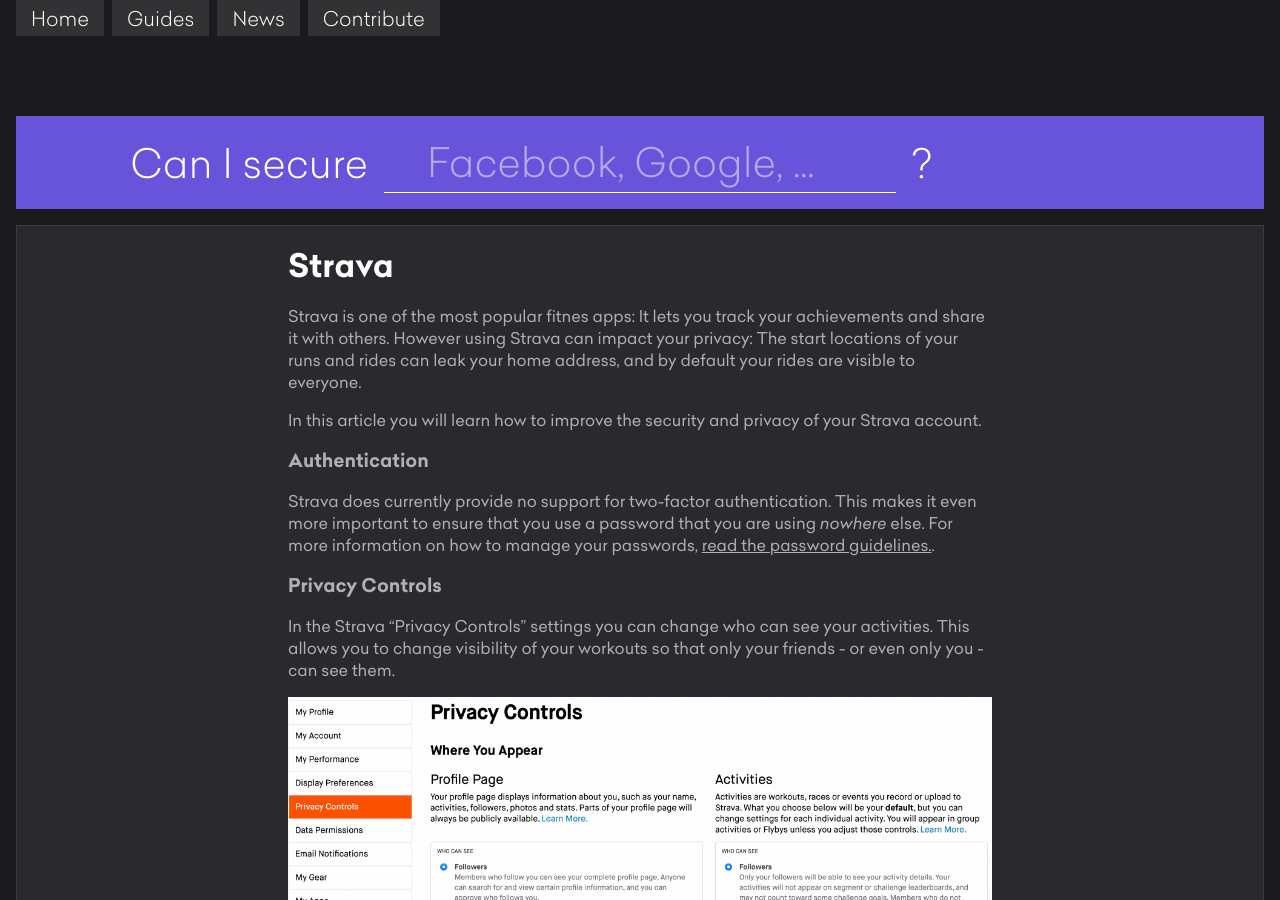
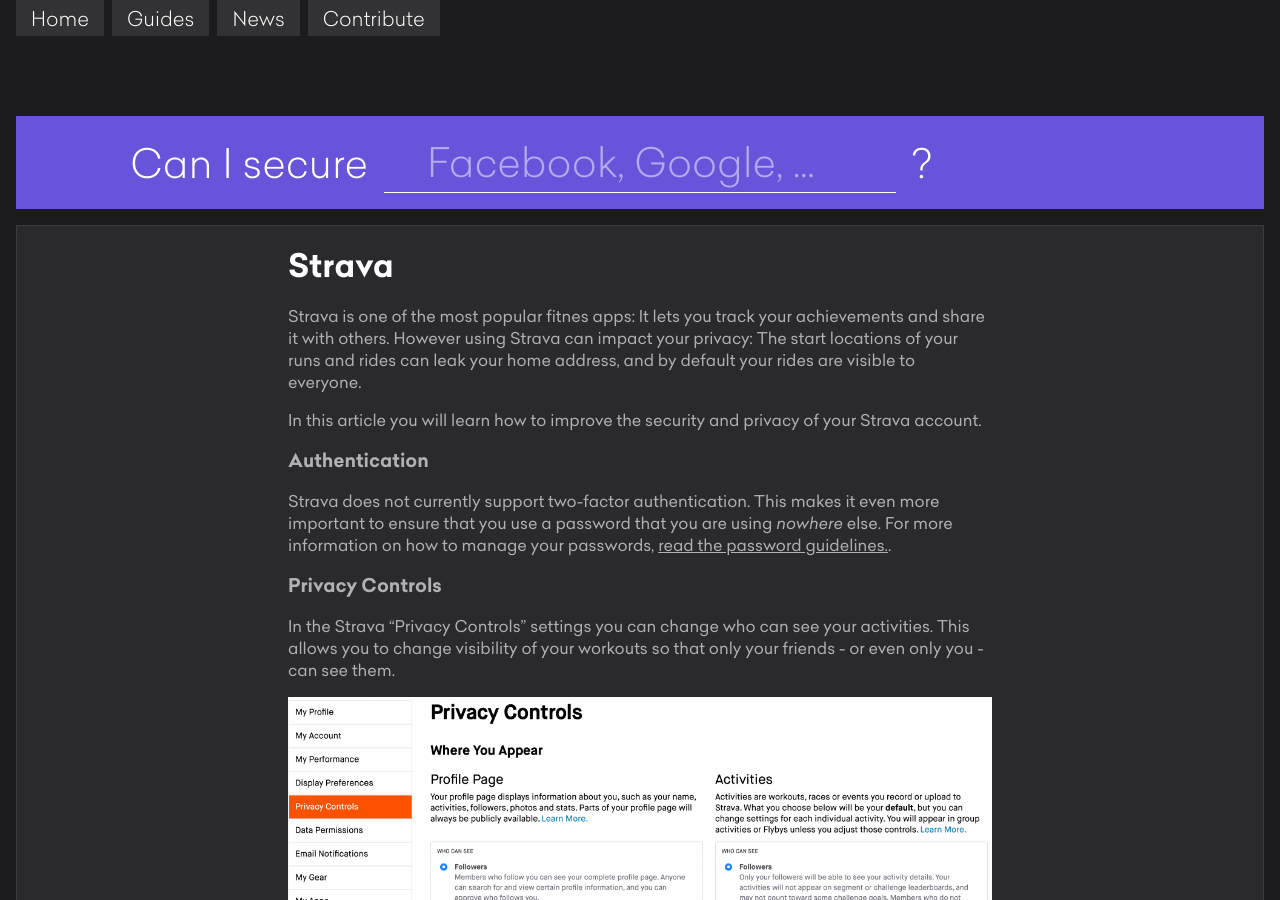
Before and after one commit to krakensecuritylabs/canisecure, a Jekyll site: the page built from _guides/strava.md, in a window 1280 px wide and 900 px high. Built offline with Jekyll 4.4.1, drawn with Linux system fonts in a browser that asks for light colours.

Commit message:
Update strava.md

```diff
--- a/_guides/strava.md
+++ b/_guides/strava.md
@@ -10,7 +10,7 @@
 
 ### Authentication
 
-Strava does currently provide no support for two-factor authentication. This makes it even more important to ensure that you use a password that you are using *nowhere* else. For more information on how to manage your passwords, [read the password guidelines.](/guides/passwords/).
+Strava does not currently support two-factor authentication. This makes it even more important to ensure that you use a password that you are using *nowhere* else. For more information on how to manage your passwords, [read the password guidelines.](/guides/passwords/).
 
 ### Privacy Controls
 
```
